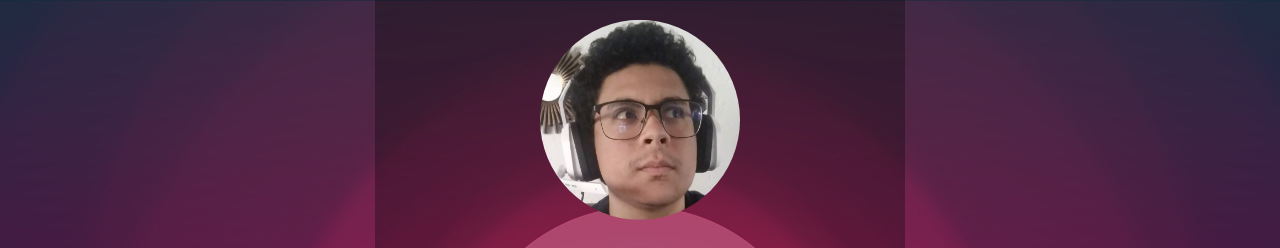
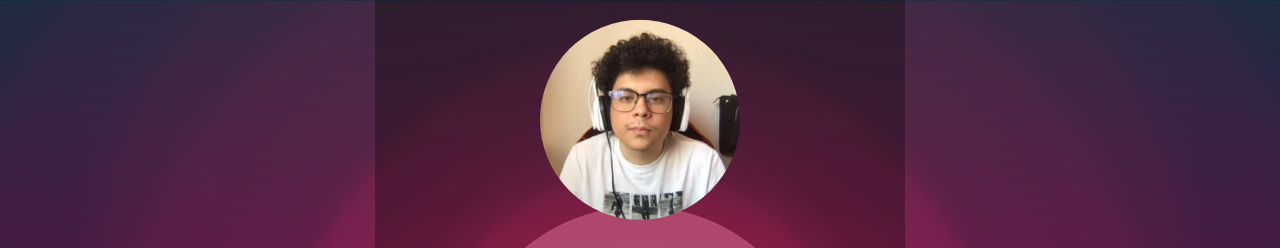
Before and after one commit to armandosg/armandosg.github.io, a plain HTML site: page index.html in a window 1280 px wide. Shown: the top 248 px of the page. Drawn offline with Linux system fonts and the light colour scheme.

Commit message:
change profile picture

```diff
--- a/index.html
+++ b/index.html
@@ -8,7 +8,7 @@
 </head>
 <body>
     <div class="box">
-        <img src="img/profile.jpg" alt="" class="box-img">
+        <img src="img/profile-new.jpeg" alt="" class="box-img">
         <h1>Armando⚡Serna</h1>
         <h5>Student</h5>
         <p>Hi there!👋 I'm an IT student with interest on cloud☁computing and web💻development. I also like to produce music and play videogames🎮.</p>
```
Also changed, not shown: img/profile-new.jpeg (added).
